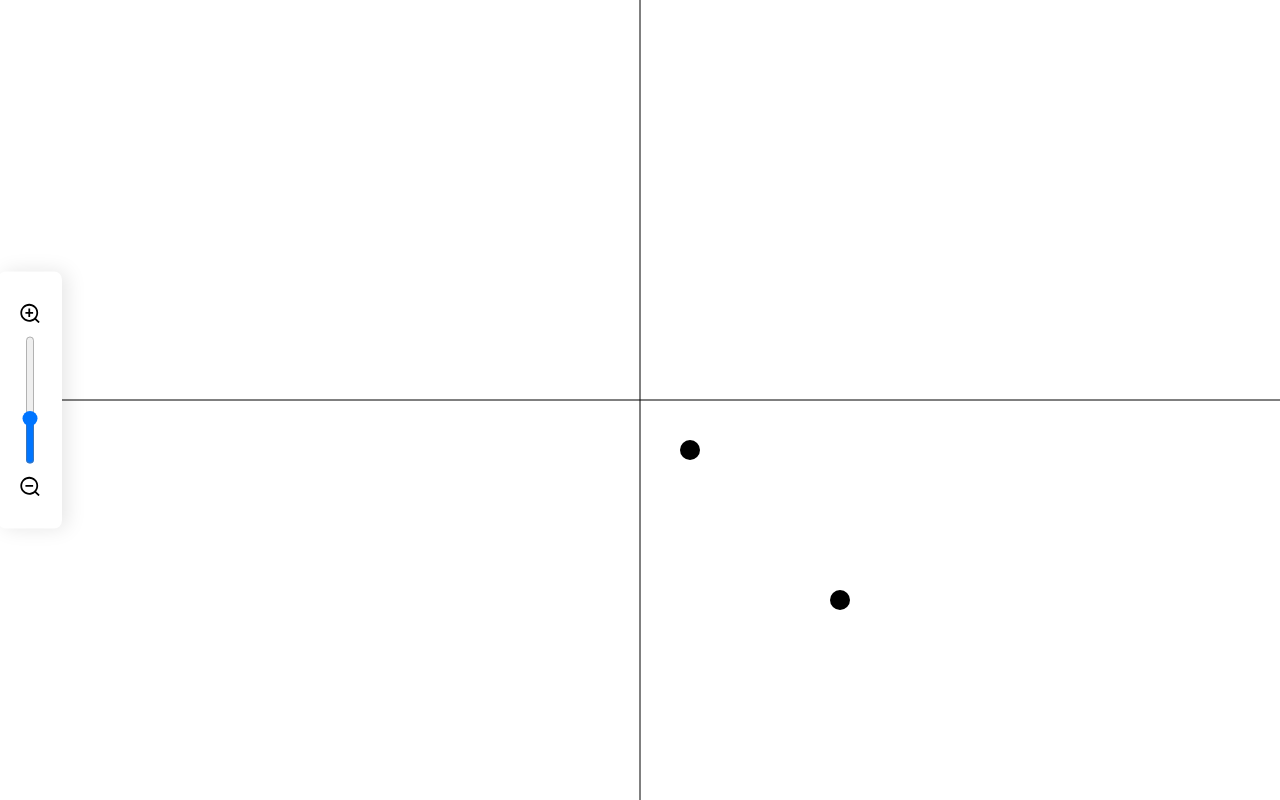
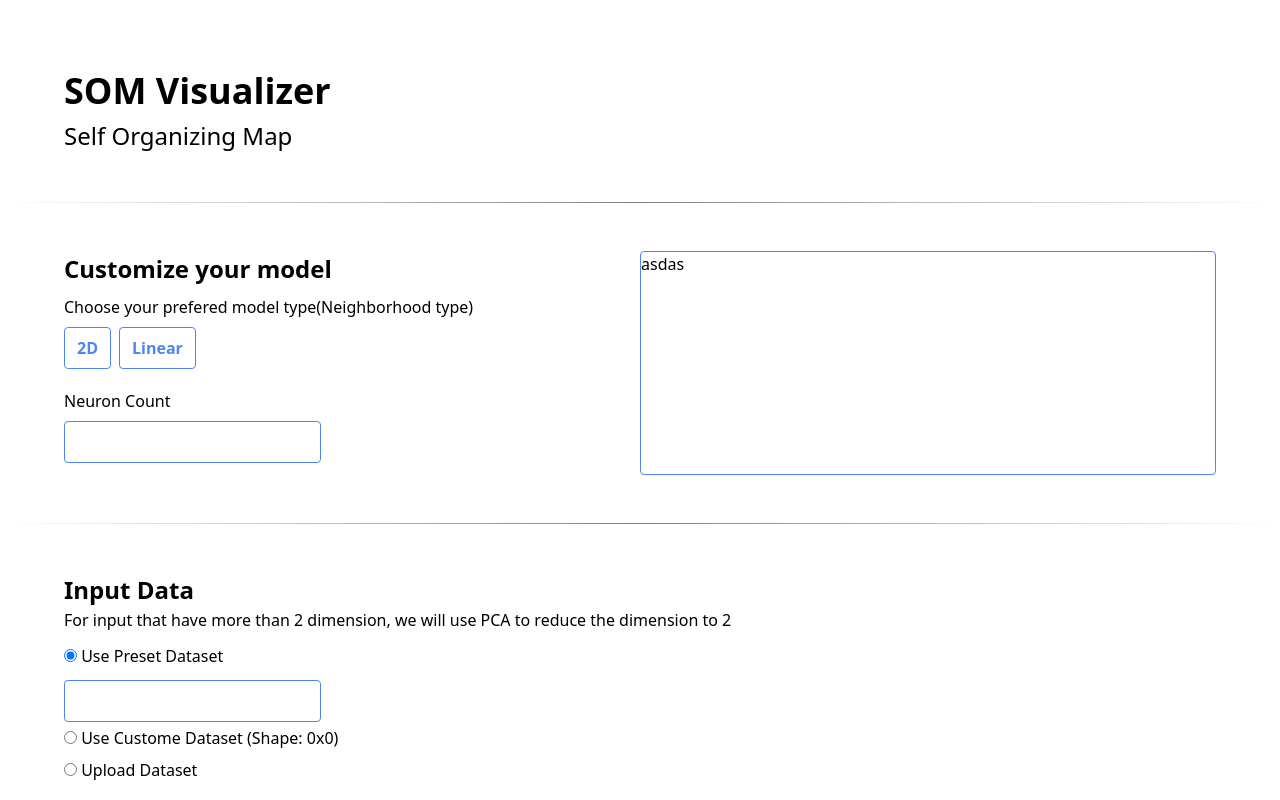
Before and after one commit to teodorus-nathaniel/som-visualizer, a Svelte app: page / in a window 1280 px wide. Built offline with nearby package versions, Linux system fonts and the light colour scheme.

Commit message:
added form

```diff
--- a/src/App.svelte
+++ b/src/App.svelte
@@ -1,8 +1,8 @@
 <script lang="ts">
     import { onDestroy, onMount } from "svelte/internal";
-
     import CartesianGraph from "./components/CartesianGraph.svelte";
     import ZoomBar from "./components/ZoomBar.svelte";
+    import CustomizeModel from "./components/CustomizeModel.svelte";
     import Tailwind from "./Tailwind.svelte";
 
     let data = [
@@ -16,14 +16,13 @@
         },
     ];
 
-    let scale = 10;
+    let scale: number = 10;
 
     const handleZoom = (zoom: CustomEvent<number>) => {
         scale = zoom.detail;
     };
 
     function onMouseWheel(e) {
-        console.log(scale);
         if (e.deltaY > 0) scale = Math.max(1, scale - 1);
         else scale = Math.min(20, scale + 1);
     }
@@ -35,8 +34,6 @@
     onDestroy(() => {
         window.removeEventListener("mousewheel", onMouseWheel);
     });
-
-    $: console.log(scale);
 </script>
 
 <style type="text/scss">
@@ -44,6 +41,7 @@
 
 <Tailwind />
 <main>
-    <ZoomBar on:zoom={handleZoom} {scale} />
-    <CartesianGraph points={data} {scale} />
+    <!-- <ZoomBar on:zoom={handleZoom} {scale} />
+    <CartesianGraph points={data} {scale} /> -->
+    <CustomizeModel/>
 </main>
--- /dev/null
+++ b/src/components/Button.svelte
@@ -0,0 +1,44 @@
+<script lang="ts">
+    export let name: string;
+    export let color: string;
+    export let className: string = '';
+
+    let hover = false;
+    const handleHover = () => {
+        hover = !hover;
+    };
+    const inverse = (color: string) => {
+        if (color === 'primary') {
+            if (hover) return 'secondary';
+            return 'primary';
+        } else if (color === 'secondary') {
+            if (hover) return 'primary';
+            return 'secondary';
+        }
+    };
+</script>
+
+<style type="text/scss">
+    button {
+        cursor: pointer;
+        padding: 8px 12px;
+        transition: background-color 200ms ease-out, color 200ms ease-in;
+    }
+    .primary {
+        background-color: #4d85f1;
+        color: #ffffff;
+        border: 1px solid #ffffff;
+    }
+    .secondary {
+        background-color: #ffffff;
+        color: #4d85f1;
+        border: 1px solid #4d85f1;
+    }
+</style>
+
+<button
+    on:mouseover={handleHover}
+    on:mouseout={handleHover}
+    class={`${hover ? inverse(color) : inverse(color)} ${className}`}>
+    {name}
+</button>
--- /dev/null
+++ b/src/components/CreateDataset.svelte
@@ -0,0 +1,10 @@
+<script lang="ts">
+</script>
+
+<style>
+
+</style>
+
+<div class="">
+
+</div>
--- /dev/null
+++ b/src/components/CustomizeModel.svelte
@@ -0,0 +1,129 @@
+<script lang="ts">
+    import Button from "./Button.svelte";
+    import InputText from "./InputText.svelte";
+    import RadioButton from "./RadioButton.svelte";
+
+    let selected: string = "1";
+    let model = 0;
+
+    function onChange(event: any) {
+        selected = event.currentTarget.value;
+    }
+</script>
+
+<style type="text/scss">
+    .header {
+        padding: 64px 64px 0px;
+    }
+    hr {
+        border: none;
+        height: 1px;
+        background-image: linear-gradient(
+            to right,
+            rgba(0, 0, 0, 0),
+            rgba(0, 0, 0, 0.5),
+            rgba(0, 0, 0, 0)
+        );
+    }
+</style>
+
+<div class="flex-col max-w-screen-xl mx-auto">
+    <div class="flex-col header">
+        <p class="font-bold text-4xl">SOM Visualizer</p>
+        <p class="text-2xl">Self Organizing Map</p>
+    </div>
+    <hr class="my-12" />
+    <div class="px-16 flex">
+        <div class="w-2/4">
+            <p class="font-bold text-2xl ">Customize your model</p>
+            <div class="flex-col py-2">
+                <p>Choose your prefered model type(Neighborhood type)</p>
+                <div class="flex pt-2">
+                    <Button
+                        name="2D"
+                        color="secondary"
+                        className="mr-2 rounded font-bold" />
+                    <Button
+                        name="Linear"
+                        color="secondary"
+                        className="rounded font-bold" />
+                </div>
+            </div>
+            <div class="py-3">
+                <p>Neuron Count</p>
+                <InputText
+                    color="primary"
+                    className="mt-2 focus:background-color rounded"
+                    type="number" />
+            </div>
+        </div>
+        <div class="w-2/4 rounded" style="border: 1px solid #4d85f1">
+            <p>asdas</p>
+        </div>
+        <div />
+    </div>
+    <hr class="my-12" />
+    <div class="px-16 flex-col">
+        <p class="font-bold text-2xl ">Input Data</p>
+        <p>
+            For input that have more than 2 dimension, we will use PCA to reduce
+            the dimension to 2
+        </p>
+        <div class="flex-col my-2">
+            <RadioButton
+                name="dataset"
+                id="preset-dataset"
+                label="Use Preset Dataset"
+                className="py-1"
+                value="1"
+                {selected}
+                {onChange} />
+            {#if selected === '1'}
+                <InputText
+                    color="primary"
+                    className="mt-2 focus:background-color rounded"
+                    type="number" />
+            {/if}
+            <RadioButton
+                name="dataset"
+                id="custom-dataset"
+                label="Use Custome Dataset (Shape: 0x0)"
+                className="py-1"
+                value="2"
+                {selected}
+                {onChange} />
+            {#if selected === '2'}
+                <InputText
+                    color="primary"
+                    className="mt-2 focus:background-color rounded"
+                    type="number" />
+            {/if}
+            <RadioButton
+                name="dataset"
+                id="upload-dataset"
+                label="Upload Dataset"
+                className="py-1"
+                value="3"
+                {selected}
+                {onChange} />
+            {#if selected === '3'}
+                <div class="flex  items-center bg-grey-lighter">
+                    <label
+                        class="w-64 flex flex-col items-center px-4 py-6 bg-white text-blue rounded-lg shadow-lg tracking-wide uppercase border border-blue cursor-pointer hover:bg-blue hover:text-white">
+                        <svg
+                            class="w-8 h-8"
+                            fill="#4d85f1"
+                            xmlns="http://www.w3.org/2000/svg"
+                            viewBox="0 0 20 20">
+                            <path
+                                d="M16.88 9.1A4 4 0 0 1 16 17H5a5 5 0 0 1-1-9.9V7a3 3 0 0 1 4.52-2.59A4.98 4.98 0 0 1 17 8c0 .38-.04.74-.12 1.1zM11 11h3l-4-4-4 4h3v3h2v-3z" />
+                        </svg>
+                        <span class="mt-2 text-base leading-normal">Select a
+                            file</span>
+                        <input type="file" class="hidden" />
+                    </label>
+                </div>
+            {/if}
+        </div>
+    </div>
+</div>
--- /dev/null
+++ b/src/components/InputText.svelte
@@ -0,0 +1,28 @@
+<script lang="ts">
+    export let color: string;
+    export let className: string = '';
+    export let type: string = 'text';
+</script>
+
+<style type="text/scss">
+    input {
+        padding: 8px 12px;
+    }
+    .primary {
+        background-color: #ffffff;
+        border: 1px solid #4d85f1;
+    }
+    .primary:focus {
+        outline-color: #4d85f1;
+    }
+    .secondary {
+        background-color: #ffffff;
+        color: #4d85f1;
+        border: 1px solid #4d85f1;
+    }
+    .secondary:focus {
+        outline-color: #ffffff;
+    }
+</style>
+
+<input {type} class={`${color} ${className}`} />
--- /dev/null
+++ b/src/components/RadioButton.svelte
@@ -0,0 +1,26 @@
+<script lang="ts">
+    export let id: string;
+    export let name: string;
+    export let label: string;
+    export let className: string;
+    export let value: string;
+    export let selected: string;
+    export let onChange: svelte.JSX.EventHandler<Event, HTMLInputElement>;
+</script>
+
+<style type="text/scss">
+    input[type="radio"]:checked {
+        color: #4d85f1;
+    }
+</style>
+
+<div class={`flex-col item-center ${className}`}>
+    <input
+        {id}
+        type="radio"
+        {name}
+        {value}
+        checked={selected === value}
+        on:change={onChange} />
+    <label for={id}>{label}</label>
+</div>
--- a/src/components/ZoomBar.svelte
+++ b/src/components/ZoomBar.svelte
@@ -1,7 +1,5 @@
 <script lang="ts">
     import { createEventDispatcher } from "svelte";
-    import Icon from "svelte-awesome";
-    import { searchPlus, searchMinus } from "svelte-awesome/icons";
 
     export let scale: number;
     const dispatch = createEventDispatcher();
```
